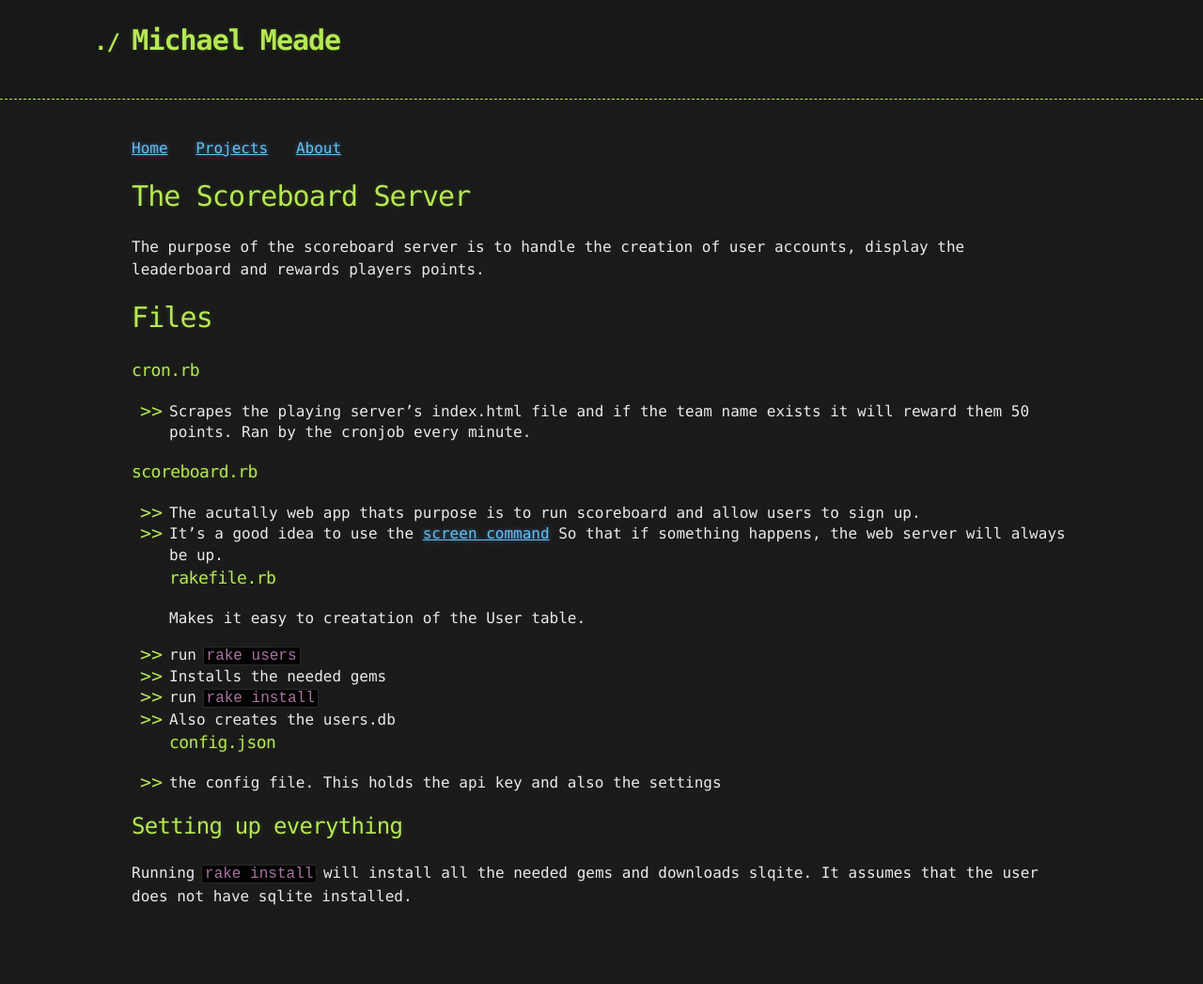
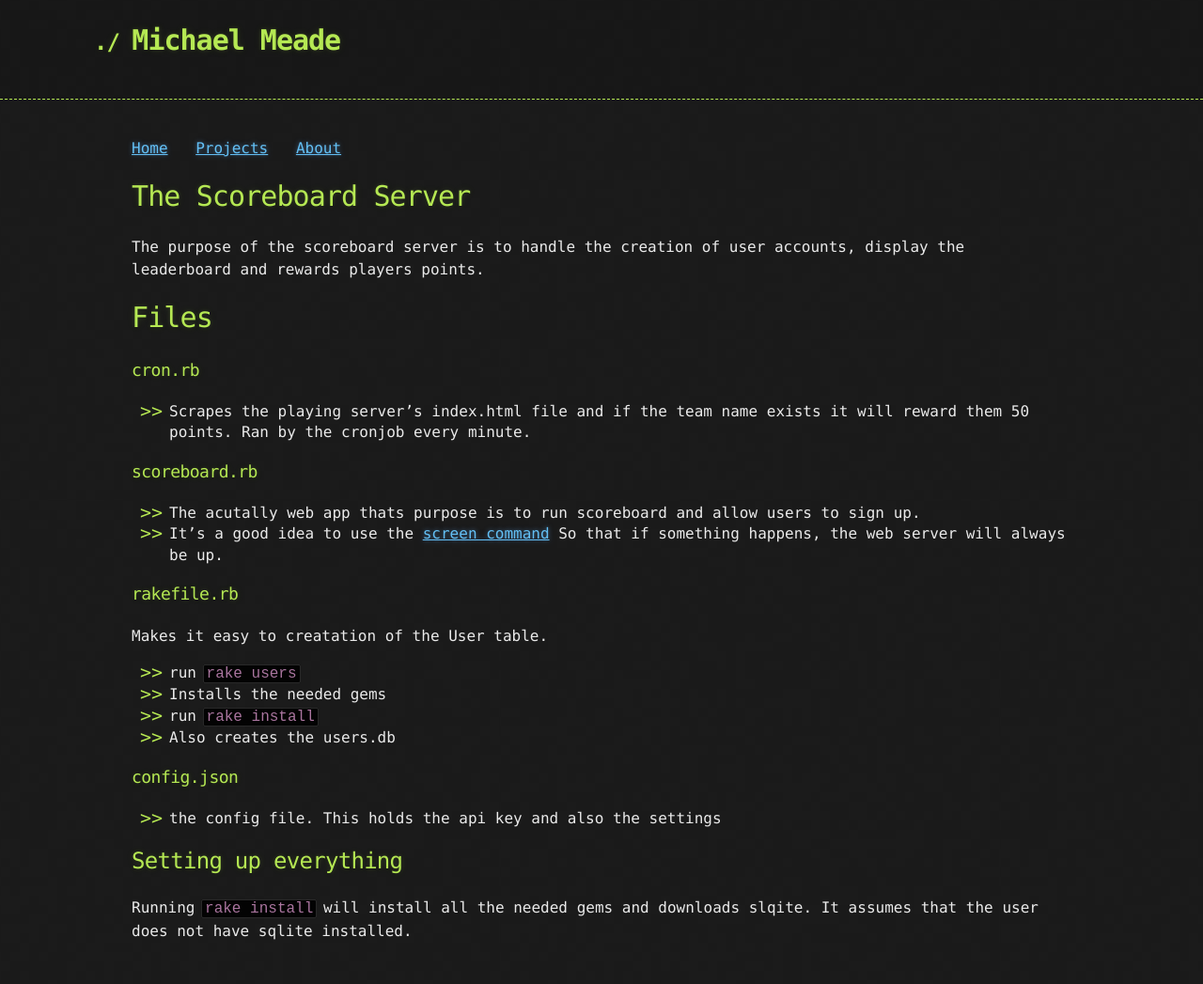
Before and after one commit to Michael-Meade/MinerFind, a Jekyll site: the page built from Projects/leaderboard.md, in a window 1280 px wide. Shown: the whole page at 94% size. Built offline with Jekyll 4.4.1, drawn with Linux system fonts in a browser that asks for light colours; our own code applies the rules of GitHub Pages for plain Markdown files; the repository's description, which GitHub fills in, is left out; before the commit the page ends 1010 px from its top, so only the background shows below that.

````diff
--- a/Projects/leaderboard.md
+++ b/Projects/leaderboard.md
@@ -9,14 +9,18 @@ The purpose of the scoreboard server is to handle the creation of user accounts,
 ### scoreboard.rb
   - The acutally web app thats purpose is to run scoreboard and allow users to sign up.
   - It's a good idea to use the <a href="https://www.digitalocean.com/community/tutorials/how-to-install-and-use-screen-on-an-ubuntu-cloud-server">screen command</a> So that if something happens, the web server will always be up.<br>
+
+
 ### rakefile.rb
    Makes it easy to creatation of the User table.
   - run ```rake users```
   - Installs the needed gems
   - run ```rake install```
   - Also creates the users.db<br>
+
+
 ### config.json
-  - the config file. This holds the api key and also the settings
+  - the config file. This holds the api key and also the settings<br>
 
 
 ## Setting up everything
````
